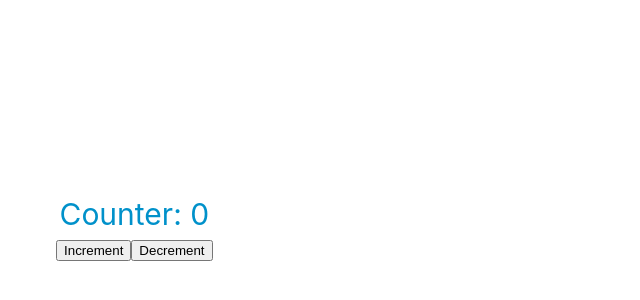
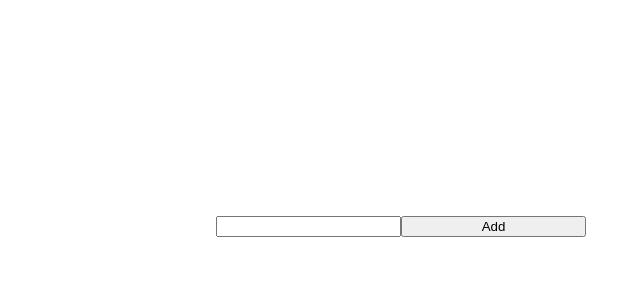
Before and after one commit to ayaosamaramadan/Planora, a Vue app in the folder frontend/: page / in a window 1280 px wide. Shown: the part 174-474 px from the top of the page, without its empty margins (239-879 px from the left). Built offline with nearby package versions, Linux system fonts and the light colour scheme.

Commit message:
refactor: replace Counterr component with task management functionality

```diff
--- a/frontend/src/App.vue
+++ b/frontend/src/App.vue
@@ -1,15 +1,28 @@
 <script setup>
-import Counterr from './components/pages/Counterr.vue';
+import { onMounted, ref } from 'vue'
+
+const tasks = ref([])
+const newTask = ref('')
+
+const addTask = () => {
+  if (!newTask.value.trim()) return
+  tasks.value.push({
+    id: Date.now(),
+    title: newTask.value,
+  })
+  newTask.value = ''
+}
+
+onMounted(() => {
+  console.log('tasks', tasks.value)
+})
 </script>
 
 <template>
-  <div id="app">
-    <Counterr />
-  </div>
+  <input v-model="newTask" />
+  <button @click="addTask">Add</button>
 </template>
 
 <style scoped>
-#app {
-  color: #0091ca;
-}
+
 </style>
```
